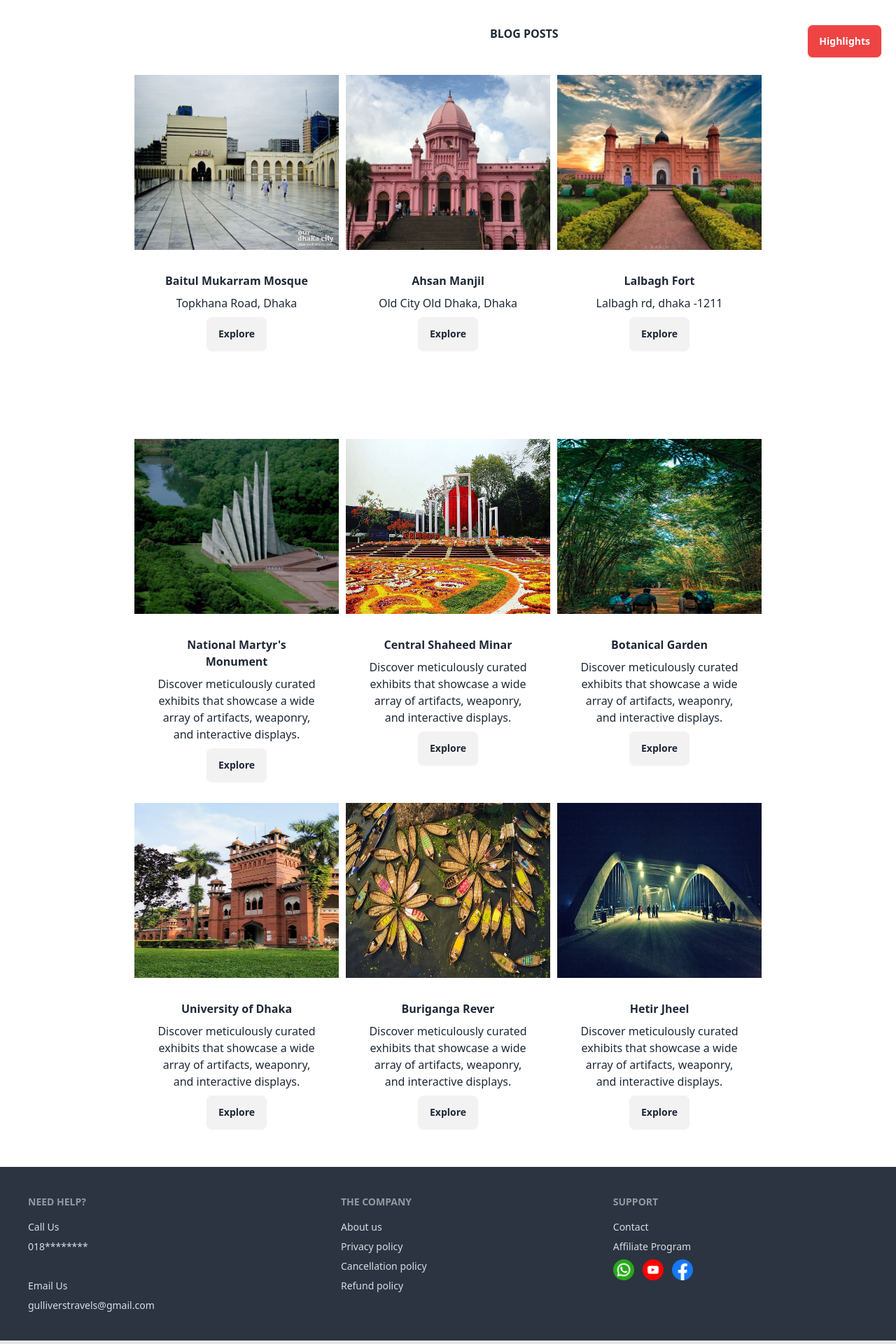
After one commit to Itminan30/PHP-Project-Web-Course, a PHP site: page /blogPage.php in a window 1280 px wide. The commit adds this page. Shown: the part 621-2541 px from the top of the page at 70% size. Run offline with PHP 8.4, Linux system fonts and the light colour scheme; some libraries are stand-ins or nearby versions.

Commit message:
blogPage.php and contact.php page added

```diff
--- /dev/null
+++ b/blogPage.php
@@ -0,0 +1,173 @@
+<?php
+require __DIR__ . "/includes/common/header.php";
+?>
+
+<?php
+require __DIR__ . "/includes/common/navbar.php";
+?>
+<!--main body starts from here-->
+<main>
+  <!--hero part-->
+  <div class="hero h-72 " style="background-image: url(https://img.daisyui.com/images/stock/photo-1507358522600-9f71e620c44e.jpg);">
+    <div class="hero-overlay bg-opacity-60"></div>
+    <div class="hero-content text-center text-neutral-content">
+      <div class="max-w-md">
+        <h1 class="mb-5 text-5xl font-bold text-white">BLOG</h1>
+        <p class="mb-5  text-white">Recent Travel blog posts</p>
+        <button style="border: 1px solid #ea1313; border-radius: 4px; padding: 5px 10px; background-color: #e65d5d; font-weight: bold;">Write Blog</button>
+      </div>
+    </div>
+  </div>
+
+
+  <div class="whole_blog_cards">
+    <div class="blog-items">
+      <h3 style="text-align: center; font-weight: bold;margin-top: 37px; margin-left: 700px;">BLOG POSTS</h3>
+      <div class="dropdown dropdown-end mt-8 mr-4">
+        <div tabindex="0" role="button" class="btn m-1 bg-red-500 text-white font-bold">Highlights</div>
+        <ul tabindex="0" class="dropdown-content z-[1] menu p-2 shadow bg-yellow-100 rounded-box w-52">
+          <h2 style="font-weight: bold;">Places You Must Visit</h2>
+          <li><a>Jahangirnagar University</a></li>
+          <li><a>Dhaka University</a></li>
+          <li><a>Bangabandhu Military Museum</a></li>
+          <li><a>Lalbagh Fort</a></li>
+          <li><a>Ahfan Manjil</a></li>
+          <li><a>Baitul Mukarram Mosque</a></li>
+
+        </ul>
+      </div>
+    </div>
+    <!--blog cards-->
+
+    <div class="blog_cards">
+
+      <!--first card-->
+      <div class="blog_card w-96 bg-base-100 ">
+        <figure><img style="height: 250px; width: 400px;" src="images/mosque-1.jpg" alt="Shoes" /></figure>
+        <div class="card-body text-center ">
+          <h2 class="blog-card-title">Baitul Mukarram Mosque</h2>
+          <p>Topkhana Road, Dhaka</p>
+          <div class="card-actions justify-end">
+            <button class="btn  m-auto">Explore</button>
+          </div>
+        </div>
+      </div>
+
+
+      <!--second card-->
+      <div class="blog_card w-96 bg-base-100  ">
+        <figure><img style="height: 250px; width:400px ;" src="images/ahsan-manjil.jpg" alt="Shoes" /></figure>
+        <div class="card-body text-center ">
+          <h2 class="blog-card-title">Ahsan Manjil</h2>
+          <p>Old City Old Dhaka, Dhaka</p>
+          <div class="card-actions justify-end">
+            <button class="btn m-auto">Explore</button>
+          </div>
+        </div>
+      </div>
+
+      <!--third card-->
+      <div class="blog_card w-96 bg-base-100 ">
+        <figure><img style="height: 250px; width: 400px;" src="images/lalbagh 2nd.jpeg" alt="Shoes" /></figure>
+        <div class="card-body text-center ">
+          <h2 class="blog-card-title">Lalbagh Fort</h2>
+          <p>Lalbagh rd, dhaka -1211
+          </p>
+          <div class="card-actions">
+            <a style="margin: auto;" href="places/lalbaghFort.html"><button class="btn  m-auto">Explore</button></a>
+          </div>
+        </div>
+      </div>
+
+    </div>
+
+
+    <div class="blog_cards">
+
+      <!--first card-->
+      <div class="blog_card w-96 bg-base-100 ">
+        <figure><img style="height: 250px; width: 400px;" src="images/smrity1.jpg" alt="Shoes" /></figure>
+        <div class="card-body text-center ">
+          <h2 class="blog-card-title">National Martyr's Monument</h2>
+          <p>Discover meticulously curated exhibits that showcase a wide array of artifacts, weaponry, and interactive displays.</p>
+          <div class="card-actions justify-end">
+            <button class="btn  m-auto">Explore</button>
+          </div>
+        </div>
+      </div>
+
+
+      <!--second card-->
+      <div class="blog_card w-96 bg-base-100  ">
+        <figure><img style="height: 250px; width:400px ;" src="images/shahid-minar1.jpg" alt="Shoes" /></figure>
+        <div class="card-body text-center ">
+          <h2 class="blog-card-title">Central Shaheed Minar</h2>
+          <p>Discover meticulously curated exhibits that showcase a wide array of artifacts, weaponry, and interactive displays.</p>
+          <div class="card-actions justify-end">
+            <button class="btn m-auto">Explore</button>
+          </div>
+        </div>
+      </div>
+
+      <!--third card-->
+      <div class="blog_card w-96 bg-base-100 ">
+        <figure><img style="height: 250px; width: 400px;" src="images/botanical 2.jpeg" alt="Shoes" /></figure>
+        <div class="card-body text-center ">
+          <h2 class="blog-card-title">Botanical Garden</h2>
+          <p>Discover meticulously curated exhibits that showcase a wide array of artifacts, weaponry, and interactive displays.</p>
+          <div class="card-actions justify-end">
+            <button class="btn  m-auto">Explore</button>
+          </div>
+        </div>
+      </div>
+
+    </div>
+
+
+    <div class="blog_cards">
+
+      <!--first card-->
+      <div class="blog_card w-96 bg-base-100 ">
+        <figure><img style="height: 250px; width: 400px;" src="images/du 1.jpeg" alt="Shoes" /></figure>
+        <div class="card-body text-center ">
+          <h2 class="blog-card-title">University of Dhaka</h2>
+          <p>Discover meticulously curated exhibits that showcase a wide array of artifacts, weaponry, and interactive displays.</p>
+          <div class="card-actions">
+            <a style="margin: auto;" href="places/DU.html"><button class="btn m-auto">Explore</button></a>
+          </div>
+        </div>
+      </div>
+
+
+      <!--second card-->
+      <div class="blog_card w-96 bg-base-100  ">
+        <figure><img style="height: 250px; width:400px ;" src="images/buriganga1.jpeg" alt="Shoes" /></figure>
+        <div class="card-body text-center ">
+          <h2 class="blog-card-title">Buriganga Rever</h2>
+          <p>Discover meticulously curated exhibits that showcase a wide array of artifacts, weaponry, and interactive displays.</p>
+          <div class="card-actions justify-end">
+            <button class="btn m-auto">Explore</button>
+          </div>
+        </div>
+      </div>
+
+      <!--third card-->
+      <div class="blog_card w-96 bg-base-100 ">
+        <figure><img style="height: 250px; width: 400px;" src="images/hatirjhil1.jpg" alt="Shoes" /></figure>
+        <div class="card-body text-center ">
+          <h2 class="blog-card-title">Hetir Jheel</h2>
+          <p>Discover meticulously curated exhibits that showcase a wide array of artifacts, weaponry, and interactive displays.</p>
+          <div class="card-actions justify-end">
+            <button class="btn  m-auto">Explore</button>
+          </div>
+        </div>
+      </div>
+    </div>
+  </div>
+  </div>
+</main>
+
+<!--Footer Part-->
+<?php
+require __DIR__ . "/includes/common/footer.php";
+?>
--- a/includes/common/navbar.php
+++ b/includes/common/navbar.php
@@ -31,9 +31,9 @@
     <div class="header-nav-buttons">
             <a class="roboto-medium" style="color: rgb(207, 24, 24);" href="./index.php">Home</a>
             <a class="roboto-medium" href=" ">Hotels</a>
-            <a class="roboto-medium" href="blogpage.html">Blog</a>
+            <a class="roboto-medium" href="./blogPage.php">Blog</a>
             <a class="roboto-medium" href=" ">About</a>
-            <a class="roboto-medium" href="contact.html">Contact</a>
+            <a class="roboto-medium" href="./contact.php">Contact</a>
             <a class="roboto-medium" href="./register.php">Register</a>
             <a class="roboto-medium" href="./login.php">Login</a>
         </div>
```
Also changed, not shown: contact.php (added, +56 -0 lines).
